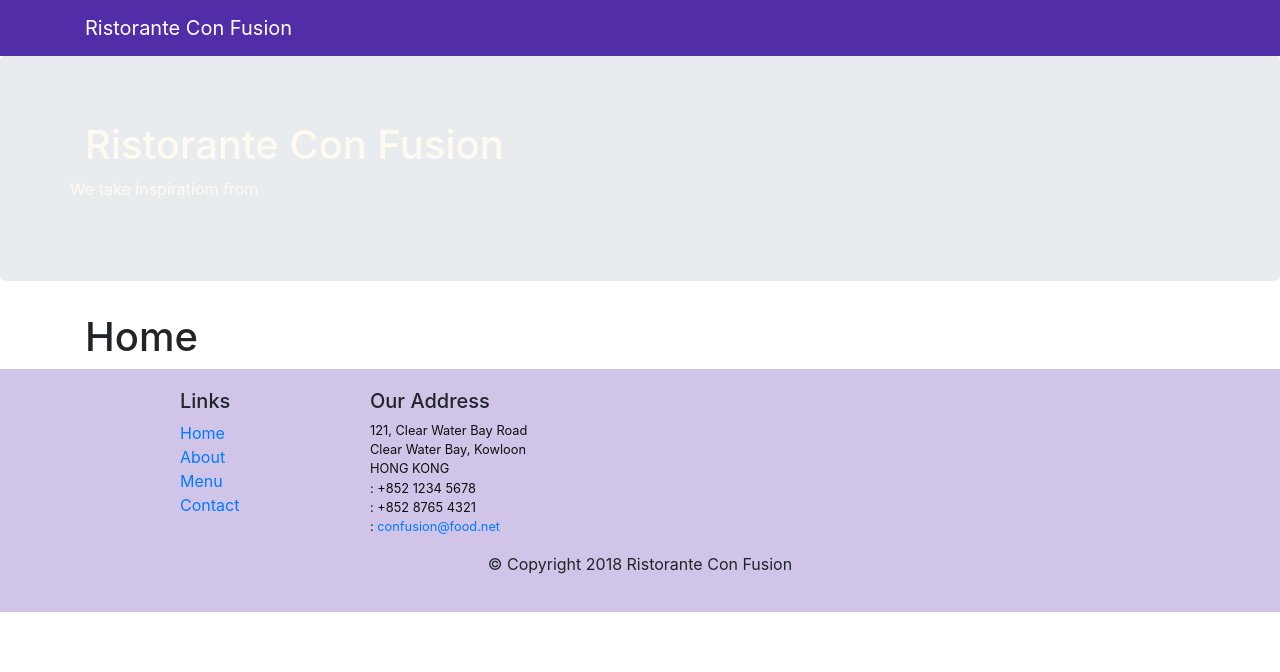
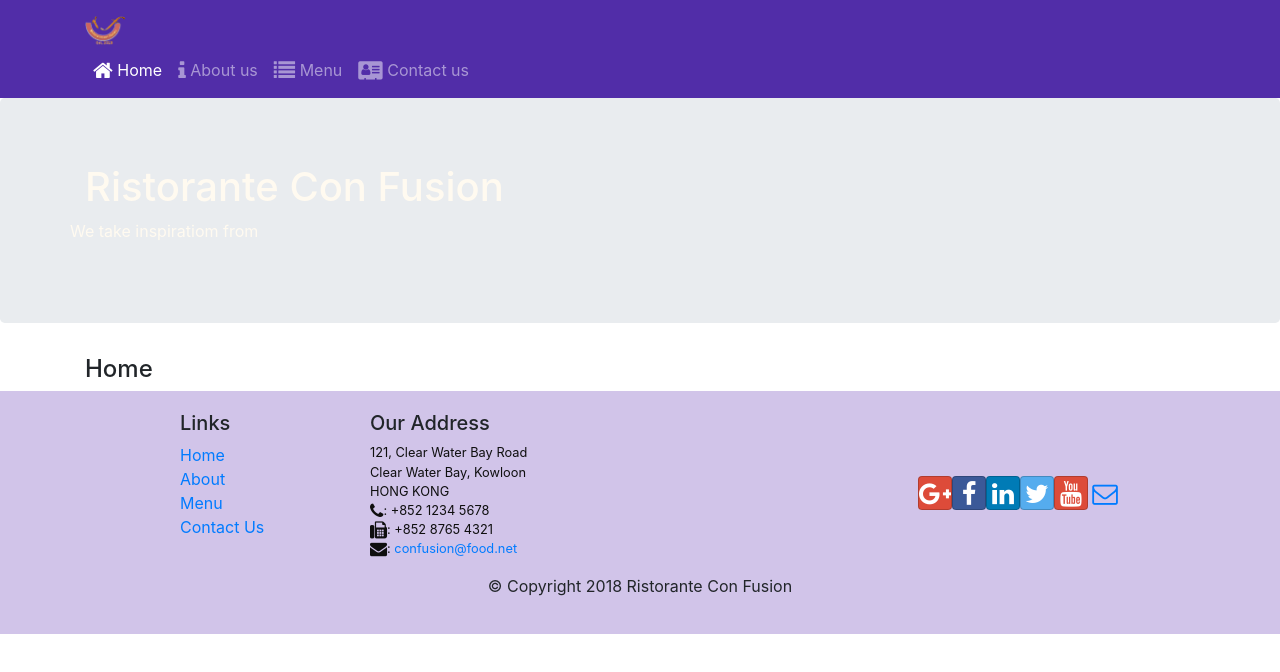
Before and after one commit to lmbernardo7520112/confusion, a React (Create React App) app: page /home in a window 1280 px wide. Shown: the top 672 px of the page. Built offline with nearby package versions, Linux system fonts and the light colour scheme.

Commit message:
React Routes v6 and Collapse

```diff
--- a/package.json
+++ b/package.json
@@ -7,7 +7,7 @@
     "bootstrap": "4.0.0",
     "bootstrap-social": "5.1.1",
     "cra-template": "1.1.3",
-    "font-awesome": "4.7.0",
+    "font-awesome": "^4.7.0",
     "react": "^17.0.2",
     "react-bootstrap": "^2.2.0",
     "react-dom": "^17.0.2",
--- a/src/components/FooterComponent.js
+++ b/src/components/FooterComponent.js
@@ -1,4 +1,6 @@
 import React from 'react';
+import { Link } from 'react-router-dom';
+
 
 function Footer(props) {
     return(
@@ -8,10 +10,10 @@
                     <div className="col-4 offset-1 col-sm-2">
                         <h5>Links</h5>
                         <ul className="list-unstyled">
-                            <li><a href="#">Home</a></li>
-                            <li><a href="#">About</a></li>
-                            <li><a href="#">Menu</a></li>
-                            <li><a href="contactus.html">Contact</a></li>
+                            <li><Link to="/home">Home</Link></li>
+                            <li><Link to="/aboutus">About</Link></li>
+                            <li><Link to="/menu">Menu</Link></li>
+                            <li><Link to="/contactus">Contact Us</Link></li>
                         </ul>
                     </div>
                     <div className="col-7 col-sm-5">
--- a/src/components/HeaderComponent.js
+++ b/src/components/HeaderComponent.js
@@ -1,13 +1,57 @@
 import React, { Component } from 'react';
-import { Navbar, NavbarBrand} from 'reactstrap';
+import { Navbar, NavbarBrand, Nav, NavbarToggler, Collapse, NavItem} from 'reactstrap';
+import { NavLink } from 'react-router-dom';
 
 class Header extends Component {
+
+    constructor(props){
+        super(props);
+        this.state = {
+            isNavOpen: false
+        };
+        this.toggleNav = this.toggleNav.bind(this);
+    }
+
+    toggleNav() {
+        this.setState({
+            isNavOpen: !this.state.isNavOpen
+        })
+    }
+
     render () {
         return (
             <>
-                <Navbar dark>
-                <div className="container">
-                    <NavbarBrand href="/">Ristorante Con Fusion</NavbarBrand>
+                <Navbar dark expand="md">
+                    <div className="container">
+                    <NavbarToggler onClick={this.toggleNav} />
+                    <NavbarBrand  className="mr-auto" href="/">
+                        <img src="assets/images/logo.png" height="30" width="41"
+                            alt="Ristorante Con Fusion" />
+                    </NavbarBrand>
+                    <Collapse isOpen={this.state.isNavOpen} navbar>
+                        <Nav navbar>
+                            <NavItem>
+                                <NavLink className="nav-link" to="/home">
+                                    <span className="fa fa-home fa-lg"></span> Home
+                                </NavLink>
+                            </NavItem>
+                            <NavItem>
+                                <NavLink className="nav-link" to="/aboutus">
+                                    <span className="fa fa-info fa-lg"></span> About us
+                                </NavLink>
+                            </NavItem>
+                            <NavItem>
+                                <NavLink className="nav-link" to="/menu">
+                                    <span className="fa fa-list fa-lg"></span> Menu
+                                </NavLink>
+                            </NavItem>
+                            <NavItem>
+                                <NavLink className="nav-link" to="/contactus">
+                                    <span className="fa fa-address-card fa-lg"></span> Contact us
+                                </NavLink>
+                            </NavItem>
+                        </Nav>
+                        </Collapse>
                 </div>
                 </Navbar>
                 <div className="jumbotron">
--- a/src/components/HomeComponent.js
+++ b/src/components/HomeComponent.js
@@ -3,7 +3,7 @@
 function Home(props) {
     return(
         <div className='container'>
-            <h1>Home</h1>
+            <h4>Home</h4>
         </div>
     );
 }
--- a/src/components/MainComponent.js
+++ b/src/components/MainComponent.js
@@ -5,7 +5,7 @@
 import Header from './HeaderComponent';
 import Footer from './FooterComponent';
 import { DISHES } from '../shared/dishes';
-import { Routes, Route, Navigate, Router } from 'react-router-dom';
+import { Routes, Route, Navigate } from 'react-router-dom';
 
 class Main extends Component {
 
--- a/src/index.js
+++ b/src/index.js
@@ -4,6 +4,9 @@
 import App from './App';
 import reportWebVitals from './reportWebVitals';
 import 'bootstrap/dist/css/bootstrap.min.css';
+//import 'font-awesome/css/font-awesome.min.css';
+import 'bootstrap-social/bootstrap-social.css';
+import '../node_modules/font-awesome/css/font-awesome.min.css';
 
 ReactDOM.render(
   <React.StrictMode>
```
Also changed, not shown: 2 other files (tests, documents, lock files or other folders).
